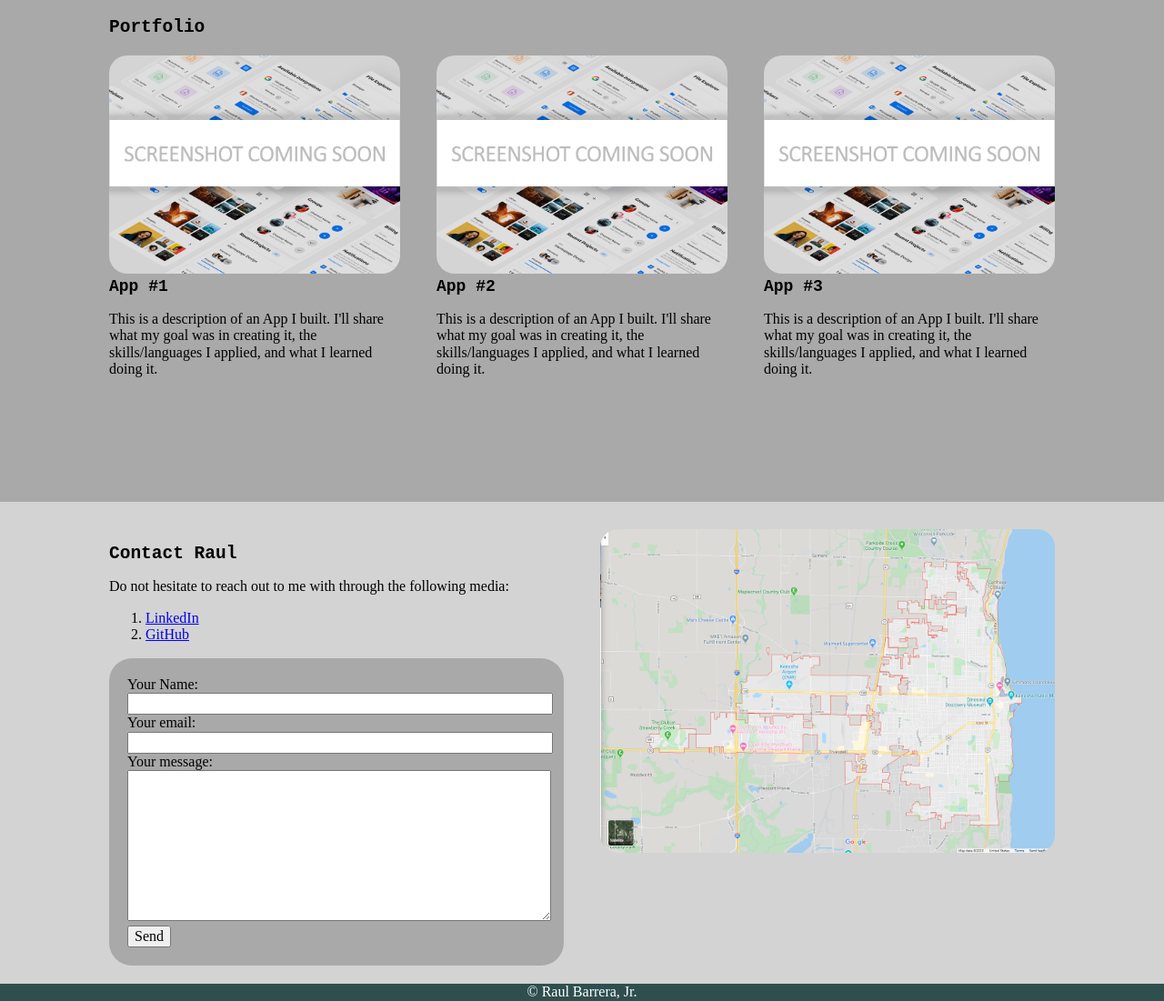
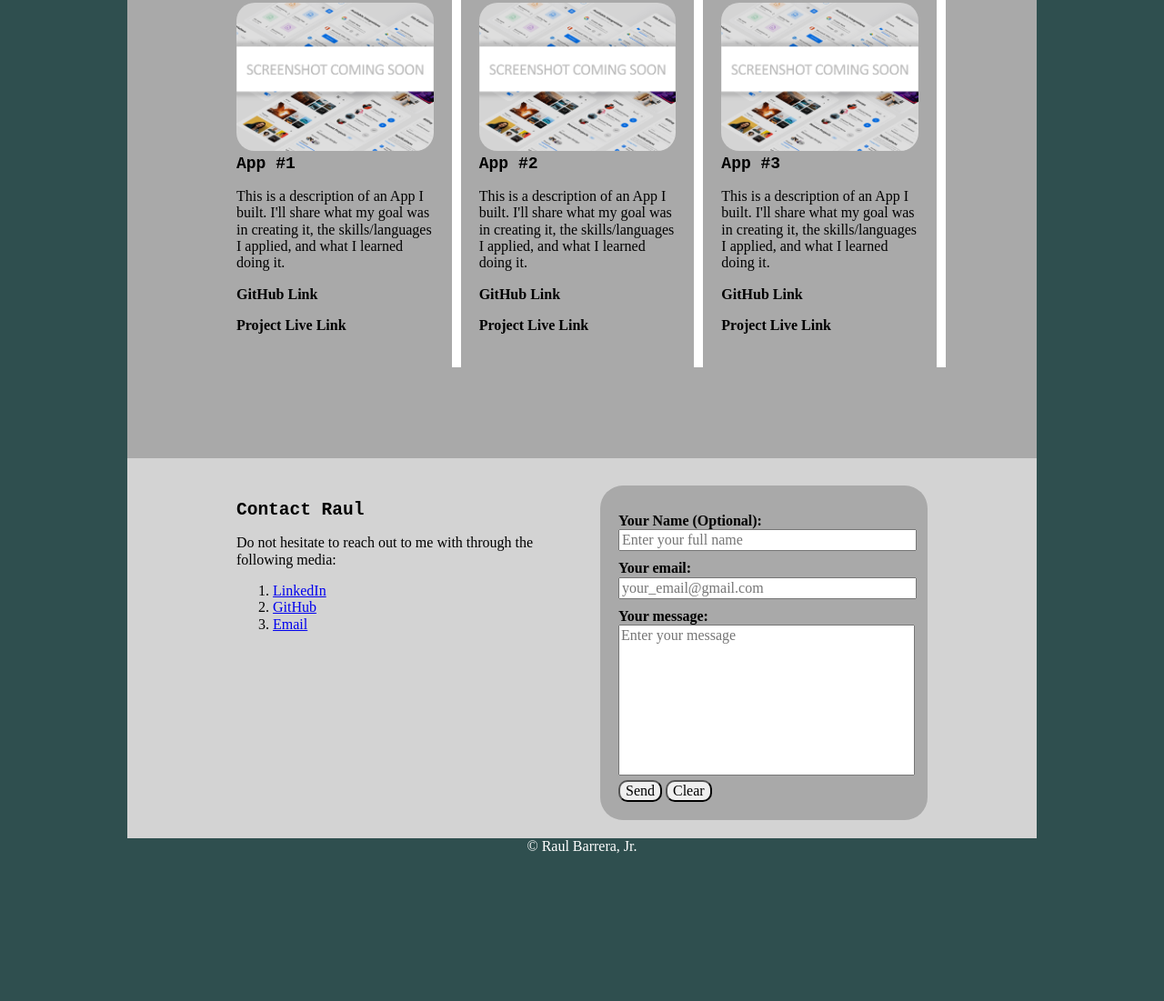
Before and after one commit to BarreraR/portfolio_v2, a plain HTML site: page index.html in a window 1280 px wide. Shown: the part 1206-2307 px from the top of the page at 91% size. After the commit the page ends 2147 px from the top, so only its background shows below. Drawn offline with nearby package versions, Linux system fonts and the light colour scheme; a script that the page names is missing.

Commit message:
module 3 portfolio

```diff
--- a/index.html
+++ b/index.html
@@ -11,6 +11,7 @@
     <link href="style.css" rel="stylesheet" type="text/css" />
   </head>
   <body>
+    <div class="wrapper">
       <!-- Header contains name navigation bar-->
       <header>
         <div>
@@ -20,7 +21,7 @@
         <nav>
           <a href="#intro">Intro</a>
           <a href="#about">About Me</a>
-        <a href="#portfolio">Portfolio</a>
+          <a href="#projects">Projects</a>
           <a href="#contact">Contact</a>
         </nav>
       </header>
@@ -71,22 +72,23 @@
             <div class="item item-double">
               <p>
                 After graduating from UW Parkside with a degree in Computer
-              Science, I opened a trucking company as the sole owner. This was a
-              new and challenging experience, however, it did not feel like the
-              right fit for me. After all, the reason I had even chosen computer
-              science as my major was the result of the joy I felt creating my
-              first programs in Qbasic back in high school. The feeling of
-              accomplishment I got after finally getting the computer to do what
-              I wanted was great!
+                Science, I opened a trucking company as the sole owner. This was
+                a new and challenging experience, however, it did not feel like
+                the right fit for me. After all, the reason I had even chosen
+                computer science as my major was the result of the joy I felt
+                creating my first programs in Qbasic back in high school. The
+                feeling of accomplishment I got after finally getting the
+                computer to do what I wanted was great!
               </p>
 
               <p>
                 If you are looking for a new addition to your developer team,
                 please keep me in mind. Although my research internship was a
-              collaboration between 3 people, I also have experience in an agile
-              development setting using SCRUM from a university final project. I
-              recall how exciting the group projects were and can not wait to
-              repeat the experience of building great software together!
+                collaboration between 3 people, I also have experience in an
+                agile development setting using SCRUM from a university final
+                project. I recall how exciting the group projects were and can
+                not wait to repeat the experience of building great software
+                together!
               </p>
             </div>
             <div class="item">
@@ -95,8 +97,8 @@
           </div>
         </article>
 
-      <article id="portfolio">
-        <h2>Portfolio</h2>
+        <article id="projects">
+          <h2>Projects</h2>
           <div class="group">
             <div class="item">
               <img src="images/placeholder.png" alt="Placeholder App Image" />
@@ -106,6 +108,12 @@
                 was in creating it, the skills/languages I applied, and what I
                 learned doing it.
               </p>
+              <p>
+                <a href="https://github.com/BarreraR" target="_blank"
+                  >GitHub Link</a
+                >
+              </p>
+              <p><a href="#" target="_blank">Project Live Link</a></p>
             </div>
             <div class="item">
               <img src="images/placeholder.png" alt="Placeholder App Image" />
@@ -115,6 +123,12 @@
                 was in creating it, the skills/languages I applied, and what I
                 learned doing it.
               </p>
+              <p>
+                <a href="https://github.com/BarreraR" target="_blank"
+                  >GitHub Link</a
+                >
+              </p>
+              <p><a href="#" target="_blank">Project Live Link</a></p>
             </div>
             <div class="item">
               <img src="images/placeholder.png" alt="Placeholder App Image" />
@@ -124,6 +138,12 @@
                 was in creating it, the skills/languages I applied, and what I
                 learned doing it.
               </p>
+              <p>
+                <a href="https://github.com/BarreraR" target="_blank"
+                  >GitHub Link</a
+                >
+              </p>
+              <p><a href="#" target="_blank">Project Live Link</a></p>
             </div>
           </div>
         </article>
@@ -147,27 +167,46 @@
                   >
                 </li>
                 <li>
-                <a href="https://github.com/BarreraR" target="_blank">GitHub</a>
+                  <a href="https://github.com/BarreraR" target="_blank"
+                    >GitHub</a
+                  >
+                </li>
+                <li>
+                  <a href="mailto:rbarrera1992@gmail.com">Email</a>
                 </li>
               </ol>
+            </div>
+            <div class="item">
               <div id="email-form">
                 <form action="https://formspree.io/mgengrkq" method="POST">
-                <label> Your Name:</label>
-                <input id="user-name" type="text" name="name" />
+                  <label for="user-name"> Your Name (Optional):</label>
+                  <input
+                    id="user-name"
+                    type="text"
+                    name="name"
+                    placeholder="Enter your full name"
+                  />
 
-                <label>Your email:</label>
-                <input id="user-email" type="text" name="email" />
+                  <label for="user-email">Your email:</label>
+                  <input
+                    id="user-email"
+                    type="email"
+                    name="email"
+                    placeholder="your_email@gmail.com"
+                    required
+                  />
 
-                <label>Your message:</label>
-                <textarea id="user-message" name="message"></textarea>
-
+                  <label for="user-message">Your message:</label>
+                  <textarea
+                    id="user-message"
+                    name="message"
+                    placeholder="Enter your message"
+                    required
+                  ></textarea>
                   <button type="submit">Send</button>
+                  <button type="reset">Clear</button>
                 </form>
               </div>
-          </div>
-
-          <div class="item">
-            <img src="images/kenosha.png" alt="Kenosha, WI" />
             </div>
           </div>
         </article>
@@ -178,5 +217,6 @@
         <p>&#169; Raul Barrera, Jr.</p>
       </footer>
       <script src="script.js"></script>
+    </div>
   </body>
 </html>
--- a/style.css
+++ b/style.css
@@ -6,7 +6,12 @@ main {
 
 /* Sets background color of entire page */
 body {
+    background-color: darkslategray;
+}
+
+.wrapper {
     margin: auto;
+    max-width: 1000px;
 }
 
 /* header and footer background and text color */
@@ -48,7 +53,7 @@ img {
 }
 
 #intro img {
-    border-radius: 0;
+    border-radius: 0px;
 }
 
 /* navbar styling */
@@ -105,6 +110,11 @@ header nav a:last-child {
     header nav a {
         margin-bottom: 0;
     }
+
+    #projects div div{
+        border-top: 10px inset darkslategray;
+        border-right: 10px solid white;
+    }
 }
 
 #about {
@@ -138,4 +148,21 @@ form textarea {
 
 form textarea {
     height: 160px;
+    resize: none;
 }
+
+form label {
+    display: block;
+    margin-top: 10px;
+    font-weight: 700;
+}
+
+button {
+    border-radius: 10px;
+}
+
+p a {
+    text-decoration: none;
+    color: black;
+    font-weight: 700;
+}
```
Also changed, not shown: images/kenosha.png (deleted). Lines whose indentation alone changed are shown as unchanged.
